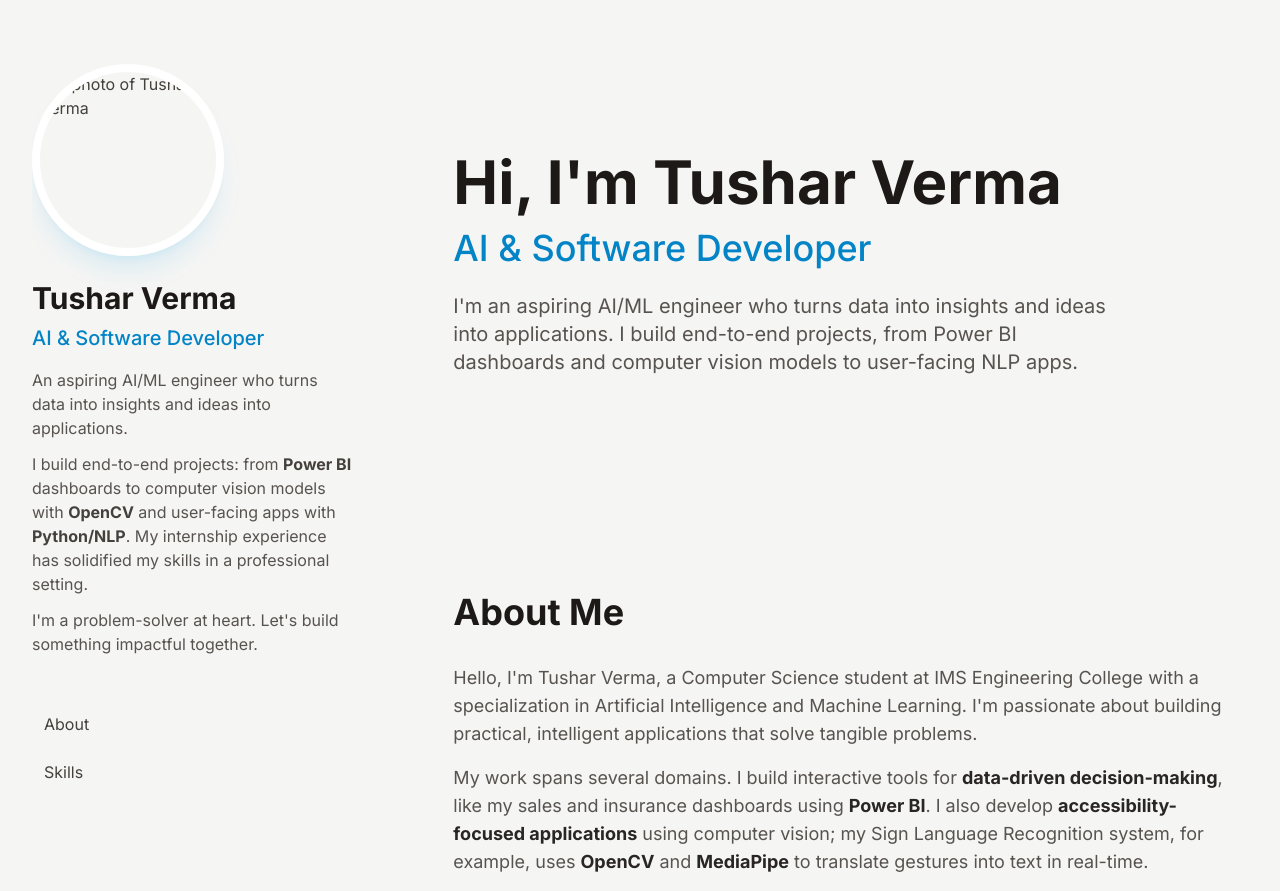
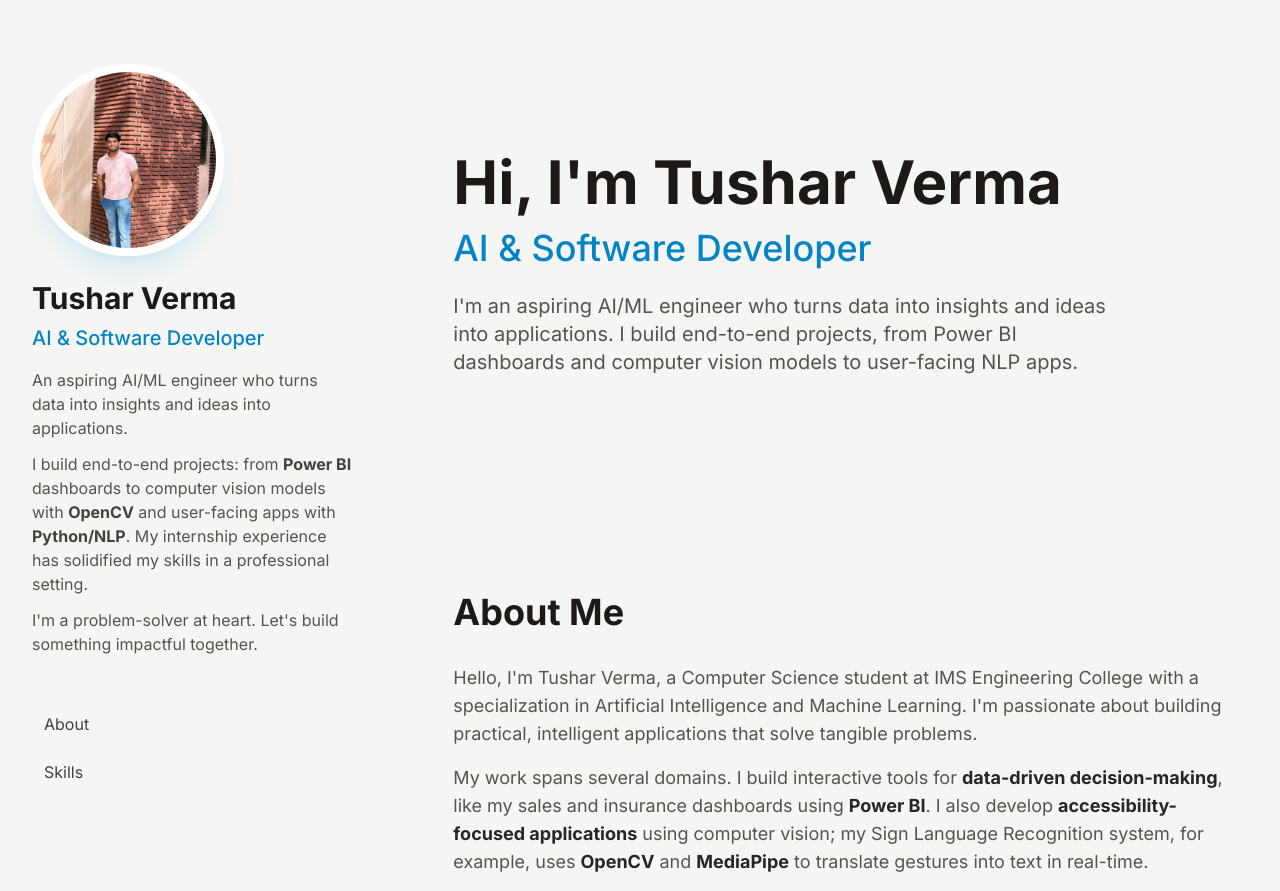
Before and after one commit to Tushar2153/Portfolio, a plain HTML site: page index.html in a window 1280 px wide. Shown: the top 891 px of the page. Drawn offline with nearby package versions, Linux system fonts and the light colour scheme.

Commit message:
Update index.html

```diff
--- a/index.html
+++ b/index.html
@@ -158,7 +158,7 @@
 
                 <div class="hidden md:flex justify-start mb-6">
                     <img class="w-48 h-48 rounded-full object-cover border-8 border-white dark:border-dark-gray-800 shadow-xl shadow-primary-500/10 dark:shadow-dark-primary-500/10"
-                         src="profile pic.png"
+                         src="profile pic.jpeg"
                          alt="A photo of Tushar Verma">
                 </div>
 
```
